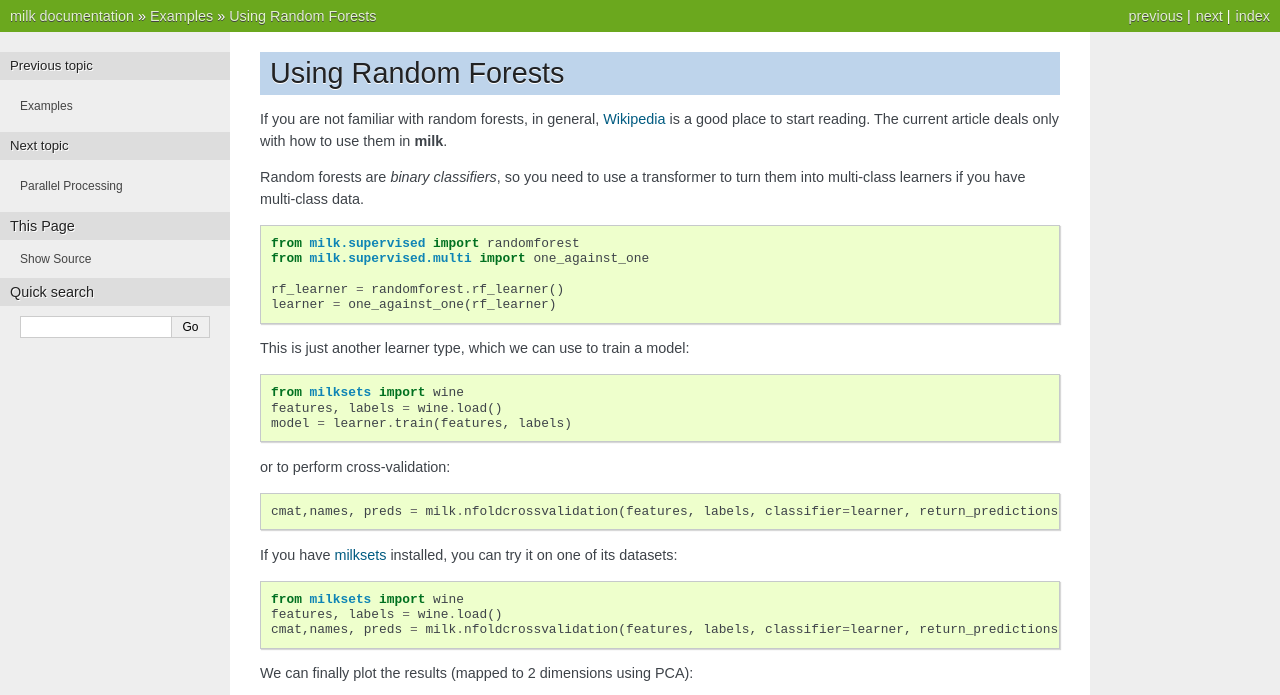
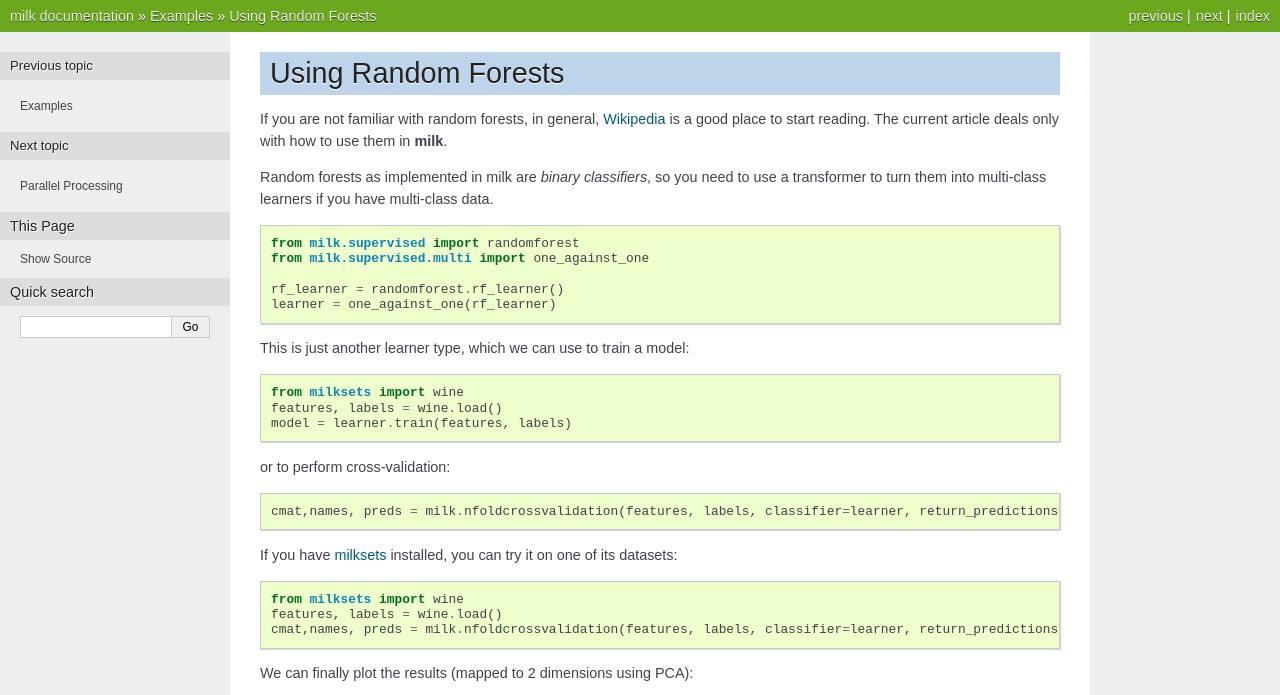
Before and after one commit to luispedro/milk, a Sphinx documentation site: the page built from docs/source/randomforests.rst, in a window 1280 px wide, cut to the strip 0-695 px from the top of the page. Built offline with Sphinx 7.4.7, drawn with Linux system fonts in a browser that asks for light colours; formulas are drawn with MathJax 3.

Commit message:
DOC+MIN minor clarification

```diff
--- a/docs/source/randomforests.rst
+++ b/docs/source/randomforests.rst
@@ -6,8 +6,9 @@ If you are not familiar with random forests, in general, `Wikipedia
 <http://en.wikipedia.org/wiki/Random_forest>`__ is a good place to start
 reading. The current article deals only with how to use them in **milk**.
 
-Random forests are *binary classifiers*, so you need to use a transformer to
-turn them into multi-class learners if you have multi-class data.
+Random forests as implemented in milk are *binary classifiers*, so you need to
+use a transformer to turn them into multi-class learners if you have
+multi-class data.
 
 ::
 
```
